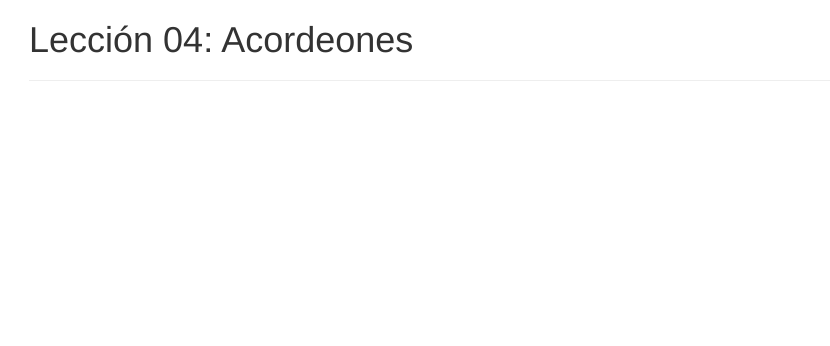
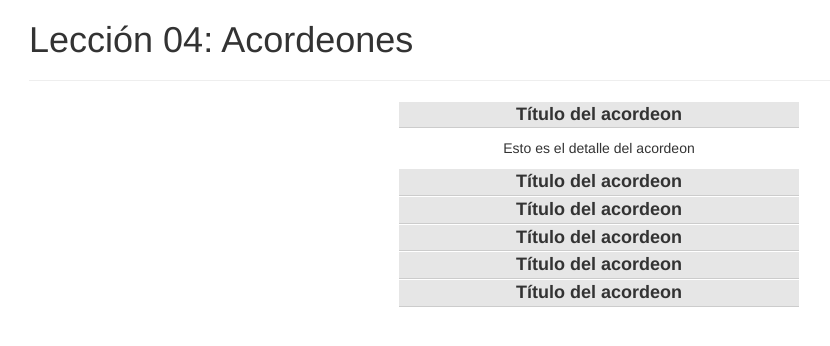
Before and after one commit to J29599/cursoJqueryUdemy, a plain HTML site: page Leccion4/leccion04.html in a window 1280 px wide. Shown: the whole page, without its empty margins (41-871 px from the left). Drawn offline with Linux system fonts and the light colour scheme.

Commit message:
leccion 4

```diff
--- a/Leccion4/css/style.css
+++ b/Leccion4/css/style.css
@@ -0,0 +1,16 @@
+dl {
+    width: 400px;
+}
+
+dd {
+    margin: 0;
+    padding: 10px;
+}
+
+dt {
+    cursor: pointer;
+    font-size: 18px;
+    background-color: #e3e3e3e3;
+    border-bottom: 1px solid #c5c5c5c5;
+    border-top: 1px solid white;
+}
--- a/Leccion4/leccion04.html
+++ b/Leccion4/leccion04.html
@@ -1,5 +1,6 @@
 <!DOCTYPE html>
 <html>
+
 <head>
     <meta http-equiv="Content-Type" content="text/html; charset=UTF-8" />
     <title>Lección 03 - Eventos</title>
@@ -13,6 +14,7 @@
     <link rel="stylesheet" href="css/style.css">
 
 </head>
+
 <body>
 
 
@@ -21,14 +23,41 @@
         <h1>Lección 04: Acordeones</h1>
         <hr>
 
-
+        <div align="center">
+            <dl>
+                <dt>Título del acordeon</dt>
+                <dd>Esto es el detalle del acordeon</dd>
+                <dt>Título del acordeon</dt>
+                <dd>Esto es el detalle del acordeon</dd>
+                <dt>Título del acordeon</dt>
+                <dd>Esto es el detalle del acordeon</dd>
+                <dt>Título del acordeon</dt>
+                <dd>Esto es el detalle del acordeon</dd>
+                <dt>Título del acordeon</dt>
+                <dd>Esto es el detalle del acordeon</dd>
+                <dt>Título del acordeon</dt>
+                <dd>Esto es el detalle del acordeon</dd>
+            </dl>
+        </div>
 
 
     </div>
 
+    <script>
+        var dds = $("dd");
+        dds.hide();
+        dds.eq(0).show();
+        $("dt").on("mouseenter", function() {
+            dds.slideUp(200);
+            $(this)
+                .next()
+                .slideDown();
+        });
+    </script>
 
 
 
 
 </body>
+
 </html>
```
Lines whose indentation alone changed are shown as unchanged.
